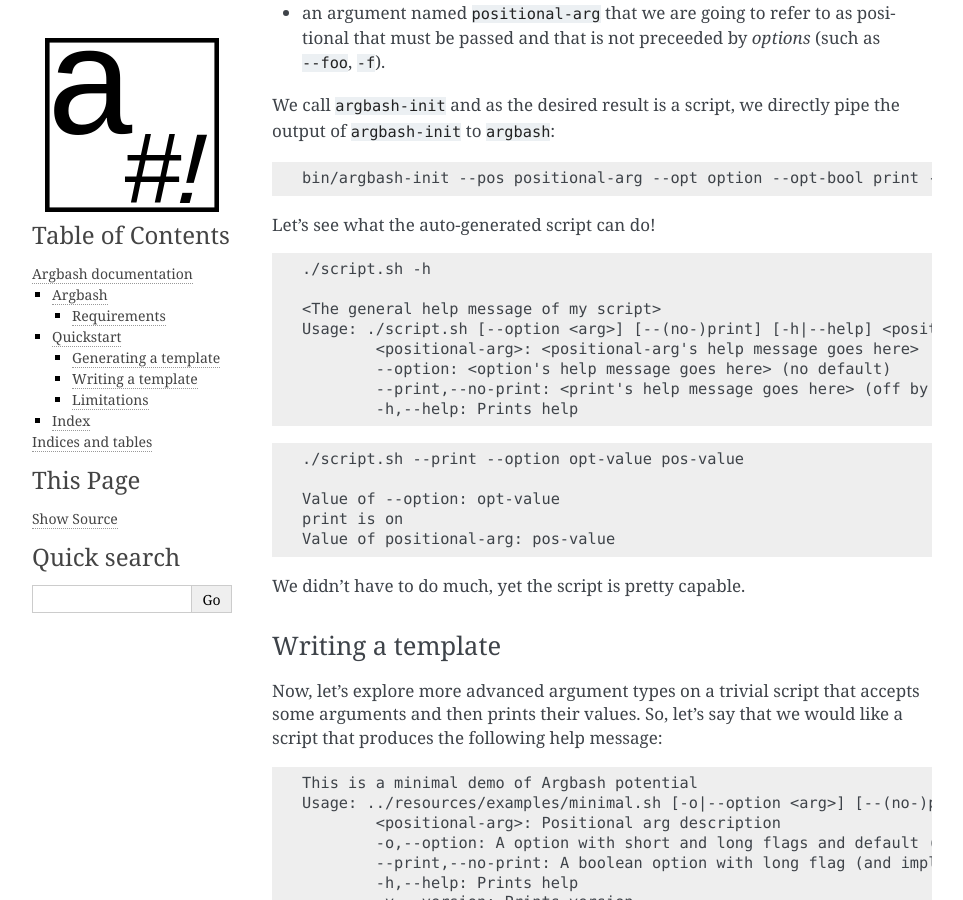
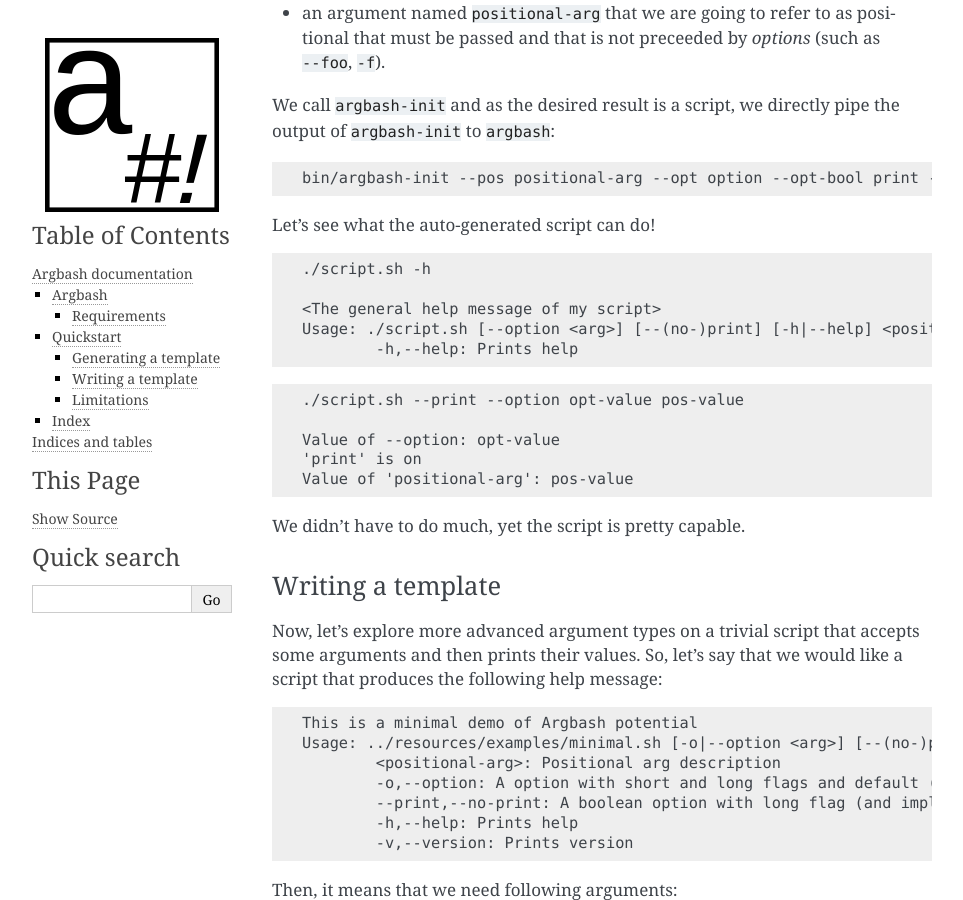
Before and after one commit to matejak/argbash, a Sphinx documentation site: the page built from doc/index.rst, in a window 1280 px wide and 900 px high, scrolled down 1914 px. Shown: the whole window, without its empty margins (148-1111 px from the left). Built offline with Sphinx 7.4.7, drawn with Linux system fonts in a browser that asks for light colours.

```diff
--- a/doc/_static/index_script-help.txt
+++ b/doc/_static/index_script-help.txt
@@ -2,7 +2,4 @@
 
 <The general help message of my script>
 Usage: ./script.sh [--option <arg>] [--(no-)print] [-h|--help] <positional-arg>
-	<positional-arg>: <positional-arg's help message goes here>
-	--option: <option's help message goes here> (no default)
-	--print,--no-print: <print's help message goes here> (off by default)
 	-h,--help: Prints help
--- a/doc/_static/index_script-output.txt
+++ b/doc/_static/index_script-output.txt
@@ -1,5 +1,5 @@
 ./script.sh --print --option opt-value pos-value
 
 Value of --option: opt-value
-print is on
-Value of positional-arg: pos-value
+'print' is on
+Value of 'positional-arg': pos-value
--- a/doc/_static/wrapper-output-action.txt
+++ b/doc/_static/wrapper-output-action.txt
@@ -2,7 +2,7 @@ resources/examples/simple-wrapper.sh --glob '*.m4' ../src ../resources/examples
 
 Contents of '../src' matching '*.m4':
 	argbash-1to2.m4: 1 kiB
-	argbash-init.m4: 4 kiB
+	argbash-init.m4: 5 kiB
 	argbash-lib.m4: 0 kiB
 	argbash.m4: 7 kiB
 	argument_value_types.m4: 4 kiB
```
Also changed, not shown: 11 other files.
